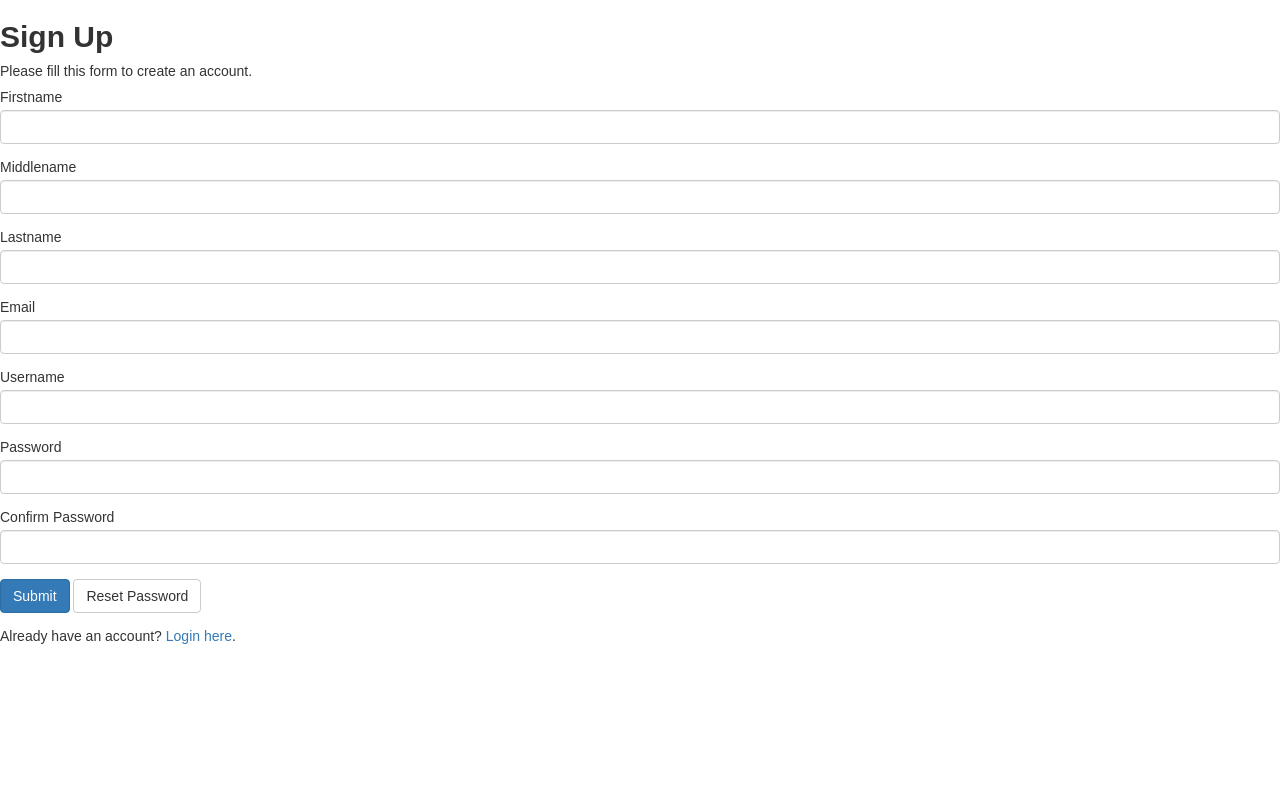
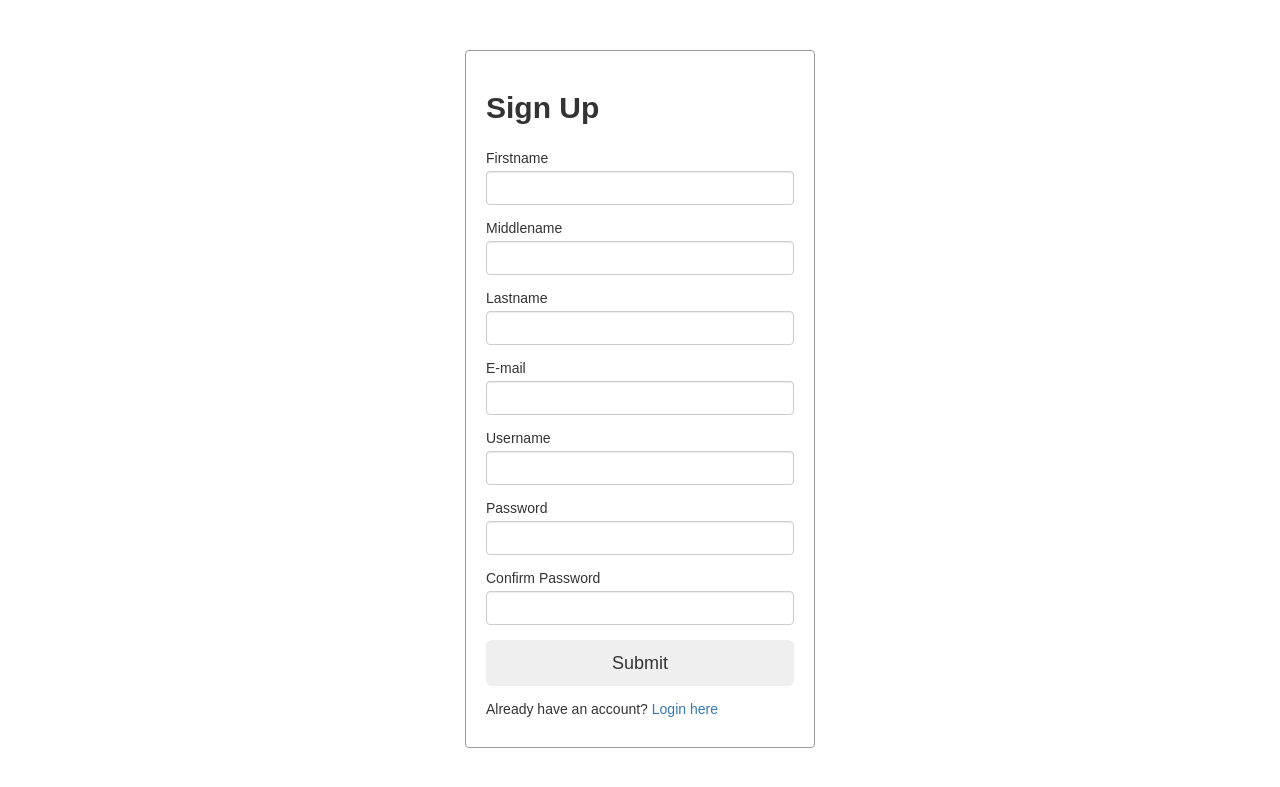
Before and after one commit to 2065976/project1, a PHP site: page /signup.php in a window 1280 px wide. Shown: the top 787 px of the page. Run offline with PHP 8.4, Linux system fonts and the light colour scheme.

Commit message:
Re-designed style

```diff
--- a/signup.php
+++ b/signup.php
@@ -1,9 +1,10 @@
 <?php
 
-include "database.php";
+include_once "database.php";
 
 $db = new database('localhost', 'root', '', 'project1', 'utf8');
 
+// Insert data into database
 if (isset($_POST['signUp'])){
 
   $firstname = ucwords($_POST['firstname']);
@@ -36,9 +37,8 @@ if (isset($_POST['signUp'])){
   <link rel="stylesheet" href="css/style.css">
 </head>
 <body>
-  <div class="wrapper">
-    <h2>Sign Up</h2>
-    <p>Please fill this form to create an account.</p>
+  <div class="container">
+    <h2>Sign Up</h2><br>
     <form action="" method="post">
 
     <div class="form-group">
@@ -60,7 +60,7 @@ if (isset($_POST['signUp'])){
     </div>
 
     <div class="form-group">
-      <label for="email">Email</label>
+      <label for="email">E-mail</label>
       <input type="text" name="email" class="form-control" required>
       <span class="help-block"></span>
     </div>
@@ -84,11 +84,11 @@ if (isset($_POST['signUp'])){
     </div>
 
     <div class="form-group">
-      <input type="submit" class="btn btn-primary" name="signUp" value="Submit">
-      <a href="lostpsw.php"><input type="button" class="btn btn-default" value="Reset Password"></a>
+      <input type="submit" class="btn btn-light btn-block btn-lg" name="signUp" value="Submit">
     </div>
 
-    <p>Already have an account? <a href="index.php">Login here</a>.</p>
+    <span class="help-block"></span>
+    <p>Already have an account? <a href="index.php">Login here</a></p>
 
     </form>
   </div>
```
Lines whose indentation alone changed are shown as unchanged.
